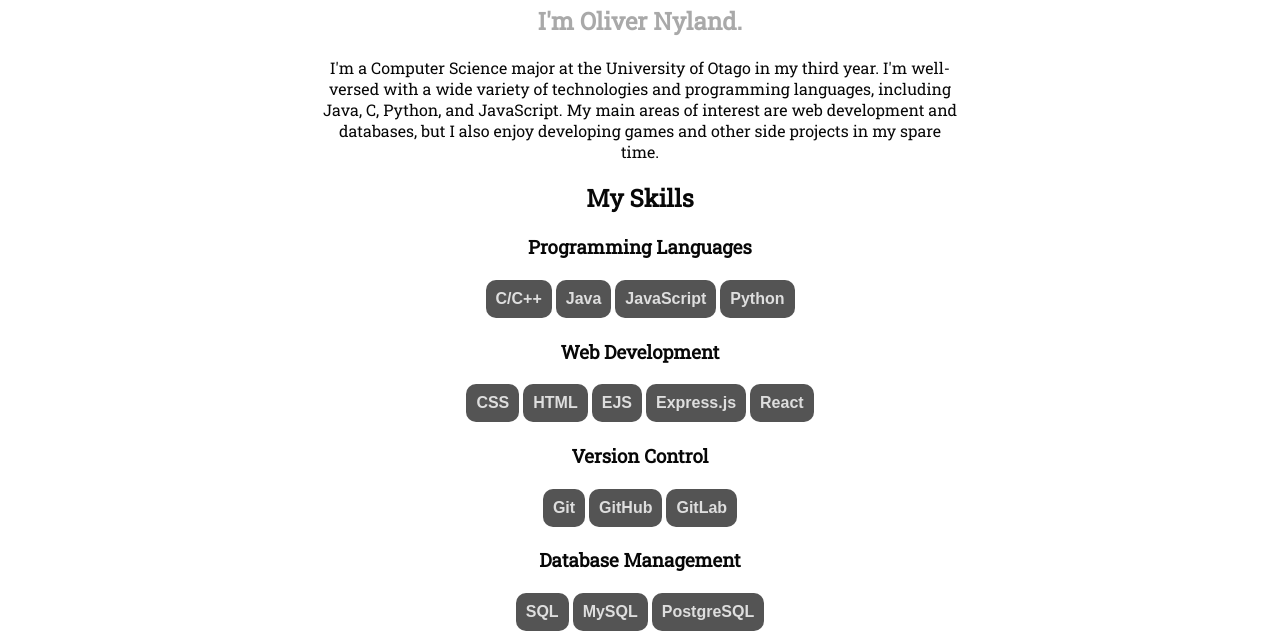
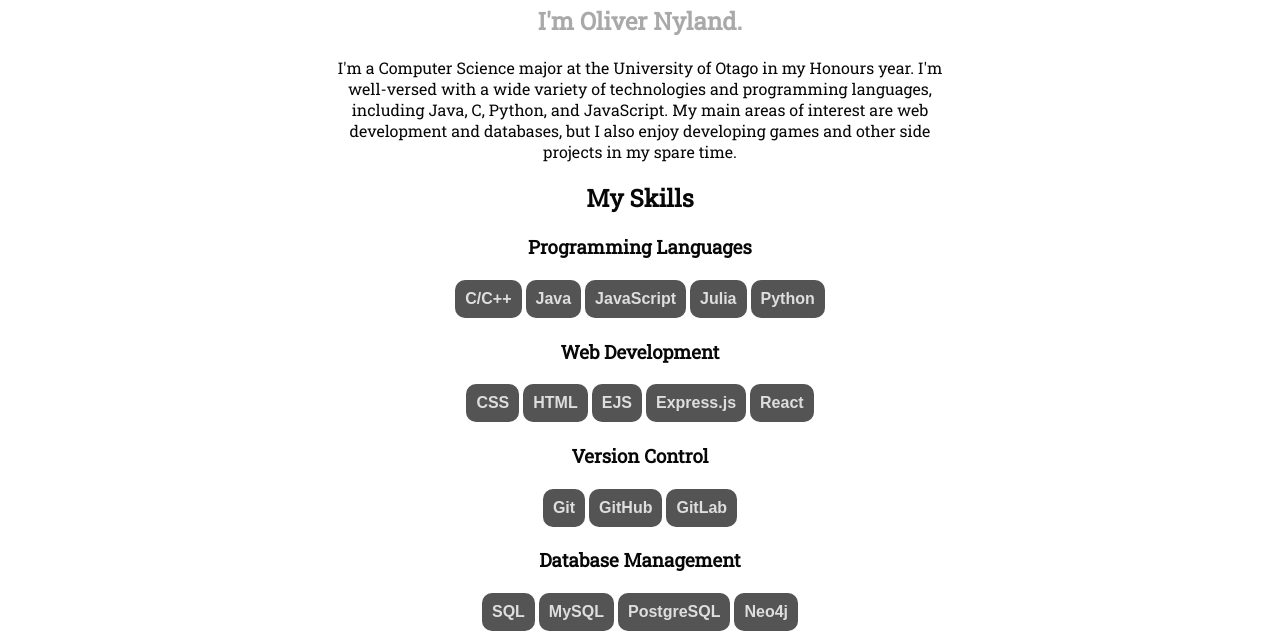
Before and after one commit to olivergn/olivergn.github.io, a plain HTML site: page index.html in a window 1280 px wide. Shown: the part 179-812 px from the top of the page. Drawn offline with Linux system fonts and the light colour scheme.

Commit message:
Update for 2026/2027

```diff
--- a/index.html
+++ b/index.html
@@ -35,7 +35,7 @@
         <h1 id="fade-in-delay-1">Hello.</h1>
         <h2 id="fade-in-delay-2" style="color: #a9a9a9">I'm Oliver Nyland.</h2>
         <div id="fade-in-delay-3">
-            <p>I'm a Computer Science major at the University of Otago in my third year. I'm well-versed with a wide variety of technologies and programming languages, including Java, C, Python, and JavaScript. My main areas of interest are web development and databases, but I also enjoy developing games and other side projects in my spare time.</p>
+            <p>I'm a Computer Science major at the University of Otago in my Honours year. I'm well-versed with a wide variety of technologies and programming languages, including Java, C, Python, and JavaScript. My main areas of interest are web development and databases, but I also enjoy developing games and other side projects in my spare time.</p>
         </div>
         <h2 id="fade-in-delay-3">My Skills</h2>
         <h3 id="fade-in-delay-3">Programming Languages</h3>
@@ -43,6 +43,7 @@
             <button>C/C++</button>
             <button>Java</button>
             <button>JavaScript</button>
+            <button>Julia</button>
             <button>Python</button>
         </div>
         <h3 id="fade-in-delay-3">Web Development</h3>
@@ -64,6 +65,7 @@
             <button>SQL</button>
             <button>MySQL</button>
             <button>PostgreSQL</button>
+            <button>Neo4j</button>
         </div>
     </main>
 </body>
```
Also changed, not shown: 2 other files.
